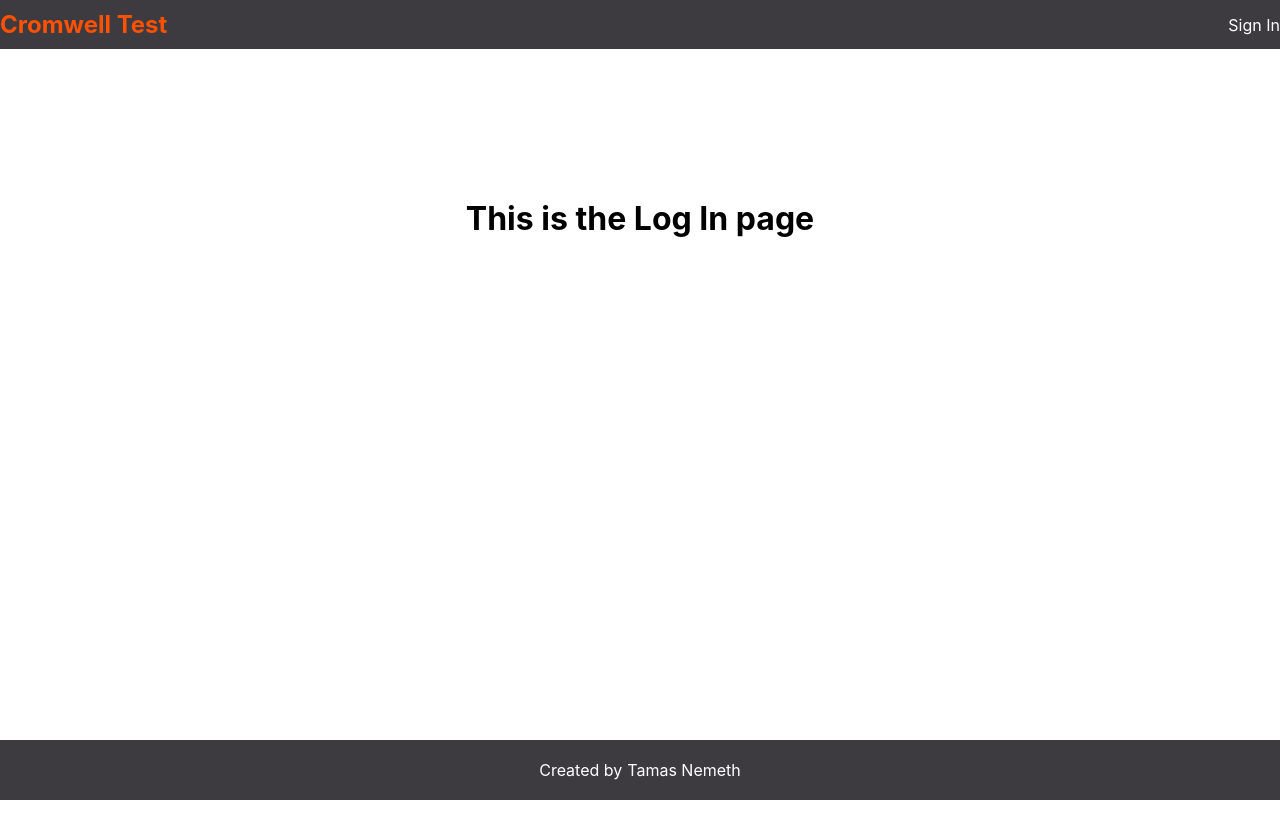
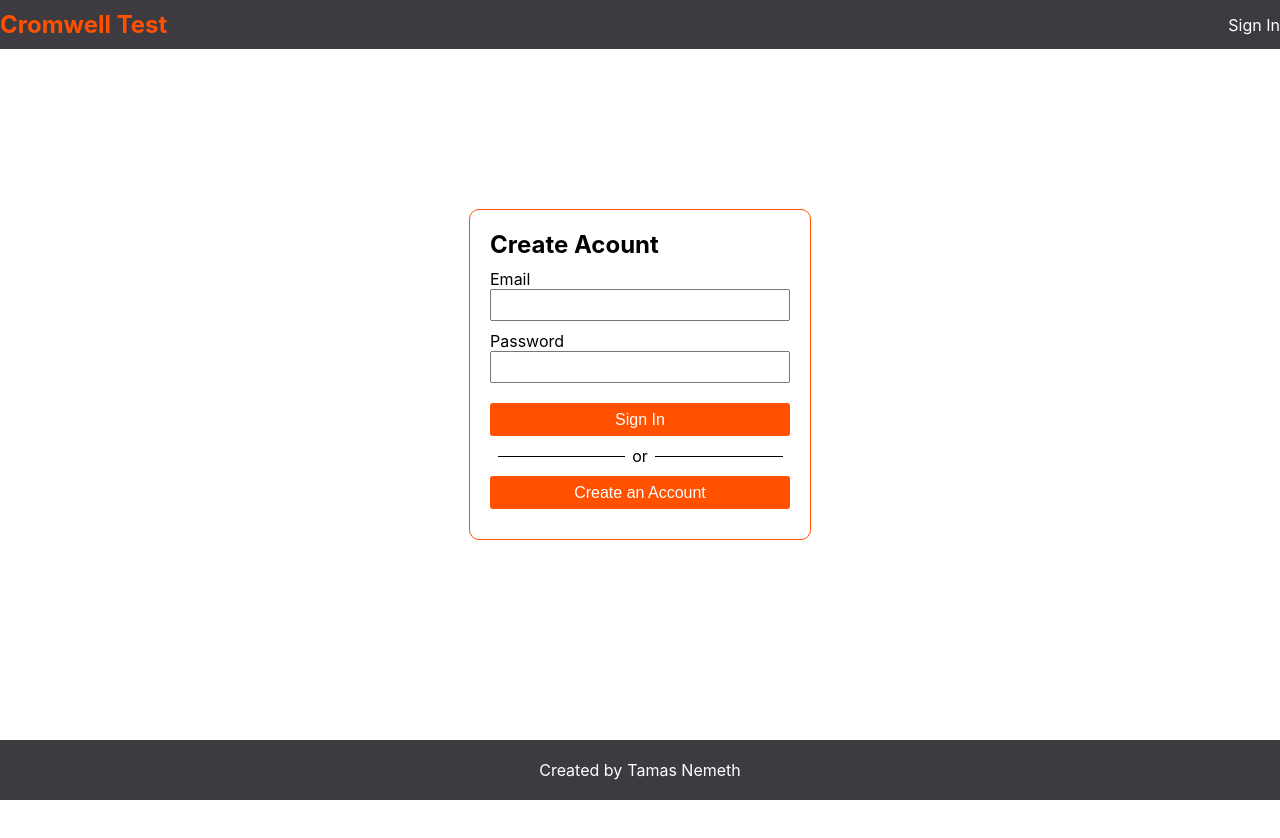
Before and after one commit to nemetht91/Cromwell-Test, a React (Create React App) app in the folder client/: page /login in a window 1280 px wide. Shown: the top 838 px of the page. Built offline with nearby package versions, Linux system fonts and the light colour scheme.

Commit message:
add login form

```diff
--- a/client/src/App.css
+++ b/client/src/App.css
@@ -132,3 +132,16 @@ footer a:hover{
 a.btn:hover{
   color: white;
 }
+
+.divider {
+  display: flex;
+  align-items: center;
+}
+
+.divider::before, .divider::after {
+  flex: 1;
+  content: '';
+  padding: 0.5px;
+  background-color: black;
+  margin: 7.5px;
+}
--- a/client/src/Components/routes/LoginPage.jsx
+++ b/client/src/Components/routes/LoginPage.jsx
@@ -1,9 +1,36 @@
 import React from "react";
+import InputBox from "../Form/Inputbox";
+import { useState } from "react";
 
 function LogInPage(){
 
+    const [user, setUser] = useState({
+        email: "",
+        password: ""
+    });
+
+    function updateUser(inputName, newValue){
+        setUser((preValue) =>{
+            return{
+                ...preValue,
+                [inputName]: newValue
+            }
+        })
+    }
+
     return <div className="login page">
-        <h1>This is the Log In page</h1>
+        <div className="card">
+            <h2>Create Acount</h2>
+            <form >
+                <InputBox name="email" label="Email" updateField={updateUser} value={user.email}/>
+                <InputBox name="password" label="Password" updateField={updateUser} value={user.password}/>
+                <button type="submit" className="btn">Sign In</button>
+                <div class="divider">
+                    <p >or</p>
+                </div>
+                <button type="submit" className="btn">Create an Account</button>
+              </form>
+        </div>
     </div>
 }
 
```
